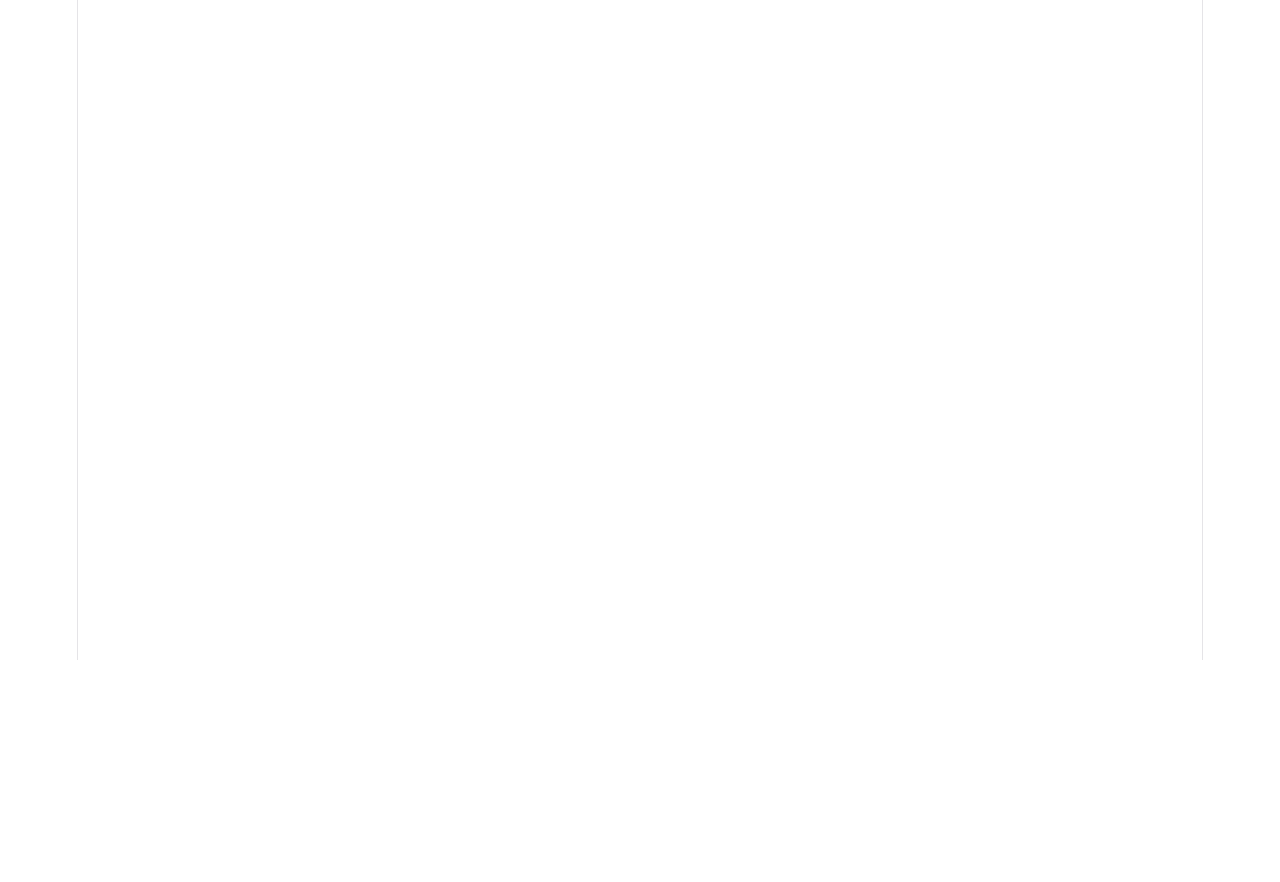
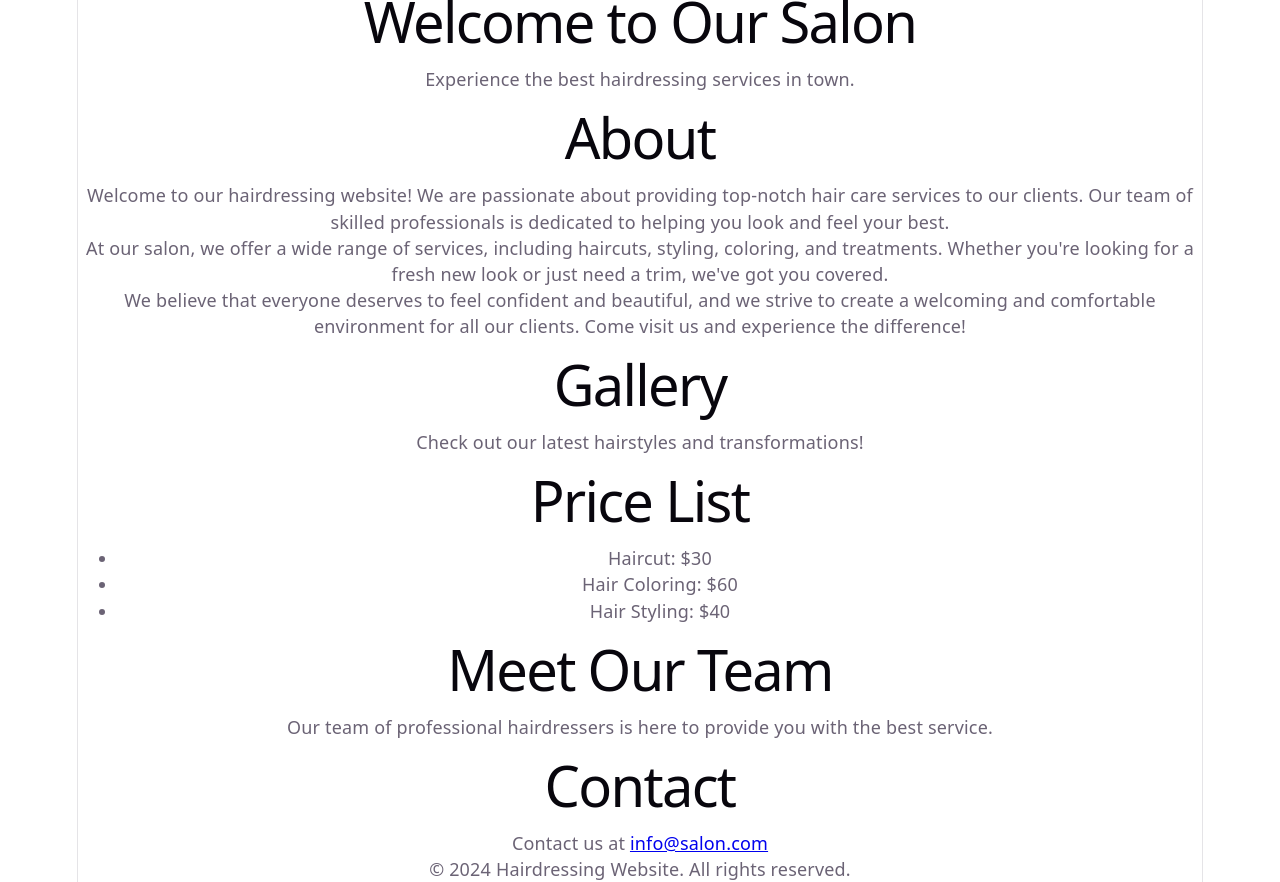
Before and after one commit to PatrycjaKSMRZ/hair-salon-landing-page, a React (Vite) app: page / in a window 1280 px wide. Shown: the part 140-1022 px from the top of the page. Before the commit the page ends 800 px from the top, so only its background shows below. Built offline with nearby package versions, Linux system fonts and the light colour scheme.

Commit message:
feat: add App component skeleton with routing structure

```diff
--- a/src/App.tsx
+++ b/src/App.tsx
@@ -1,4 +1,12 @@
 
+import About from './components/About/About';
+import Contact from './components/Contact/Contact';
+import Footer from './components/Footer/Footer';
+import Gallery from './components/Gallery/Gallery';
+import Header from './components/Header/Header';
+import Hero from './components/Hero/Hero';
+import PriceList from './components/PriceList/PriceList';
+import Team from './components/Team/Team';
 
 
 
@@ -7,7 +15,18 @@ function App() {
 
   return (
     <>
-   <div> ppp</div>
+   <div>
+    <Header />
+    <main>
+      <section id="Hero"><Hero /></section>
+      <section id="About"><About /></section>
+      <section id="Gallery"><Gallery /></section>
+      <section id="PriceList"><PriceList /></section>
+      <section id="Team"><Team /></section>
+      <section id="Contact"><Contact /></section>
+      <section id="Footer"><Footer /></section>
+    </main>
+   </div>
     </>
   )
 }
```
